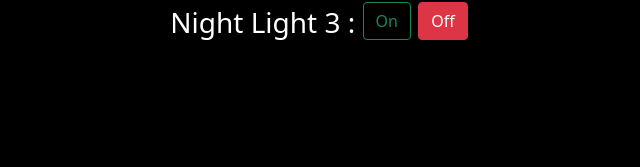
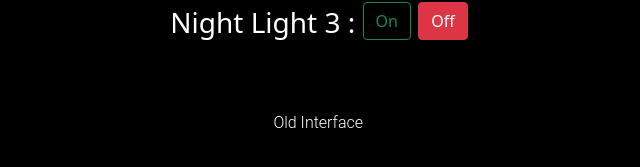
Before and after one commit to HritwikSinghal/room_control_server, a Flask app: template app/templates/index.html in a window 1280 px wide. Shown: the part 1021-1188 px from the top of the page, without its empty margins (321-961 px from the left). Before the commit the page ends 1061 px from the top, so only its background shows below. Run offline with Flask 2, Linux system fonts and the light colour scheme; the template is opened without the code that fills it, so the values that code supplies are empty; parts of the project's set-up code (start-up, migrations or seed data) failed here and were passed over; some libraries are stand-ins or nearby versions.

Commit message:
add link to old interface

```diff
--- a/app/templates/index.html
+++ b/app/templates/index.html
@@ -215,4 +215,10 @@
     <br>
     <br>
 
+    <a href="/old" class="button" role="button">Old Interface</a>
+
+    <br>
+    <br>
+
+
 {% endblock %}
```
Also changed, not shown: app/templates/old_int.html (+6 -1 lines).
